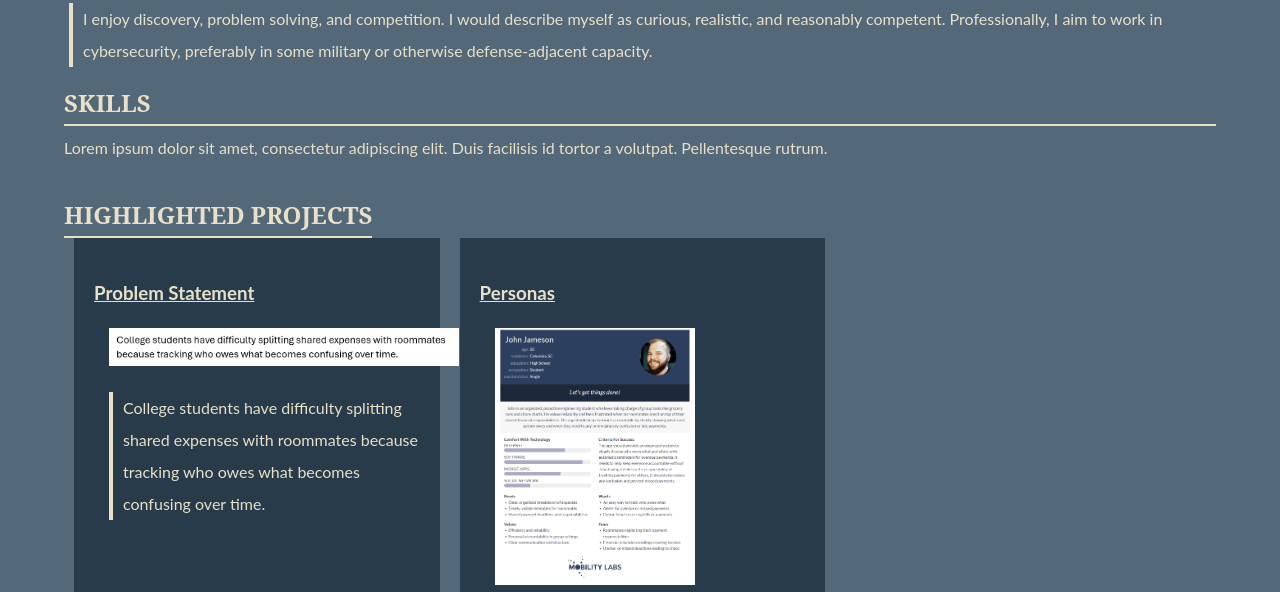
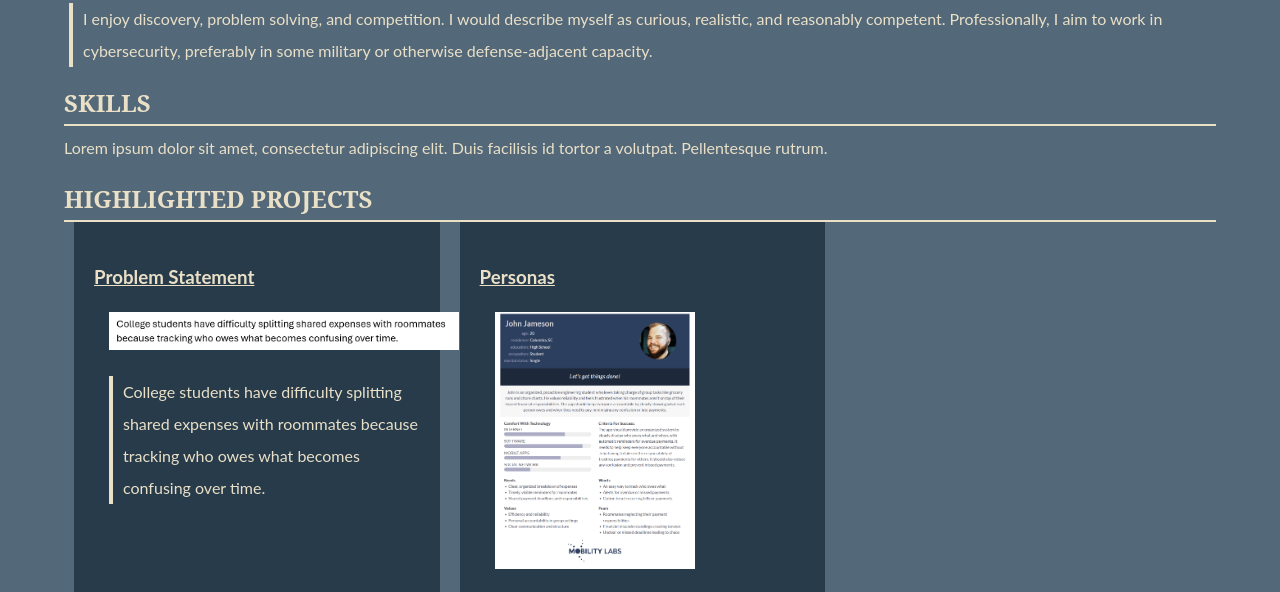
Before and after one commit to lsdavis-csce/lsdavis-csce.github.io, a plain HTML site: page index.html in a window 1280 px wide. Shown: the part 128-720 px from the top of the page. Drawn offline with Linux system fonts and the light colour scheme.

Commit message:
Update index.html

```diff
--- a/index.html
+++ b/index.html
@@ -8,7 +8,7 @@
     <h1>Liam Davis</h1>
     <div class="about"><h2>About me</h2><p>I enjoy discovery, problem solving, and competition.  I would describe myself as curious, realistic, and reasonably competent.  Professionally, I aim to work in cybersecurity, preferably in some military or otherwise defense-adjacent capacity.</p></div>
     <div class="skills"><h2>Skills</h2><p>Lorem ipsum dolor sit amet, consectetur adipiscing elit. Duis facilisis id tortor a volutpat. Pellentesque rutrum. </p></div>
-    <div class="projects"><h2>Highlighted projects</h2><section class="projects">
+    <h2>Highlighted projects</h2><section class="projects">
     <!-- Problem Statement Assignment -->
   <section class="project">
     <a href="files/statement.pdf"><h3>Problem Statement</h3></a>
@@ -37,7 +37,7 @@
     <a href="files/Affinity_DOC.pdf"><img src="images/Affinity_IMG.png" width="200px"></a>
     <p>An affinity diagram showcasing ideas for the fully-realized app concept.
 </p></section>
-  </section></div>
+  </section>
     <div class="contact"><h2>Contact me</h2><p>Lorem ipsum dolor sit amet, consectetur adipiscing elit. Duis facilisis id tortor a volutpat. Pellentesque rutrum. </p></div>
   </body>
 </html>
```
